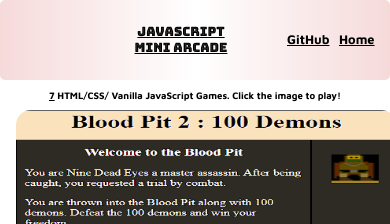
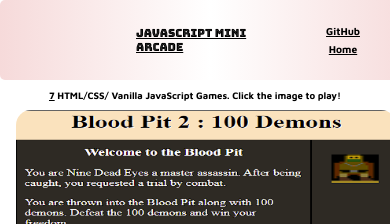
Before and after one commit to Ninedeadeyes/JavaScript-Mini-Arcade, a plain HTML site: page index.html in a window 390 px wide. Shown: the top 224 px of the page. Drawn offline with nearby package versions, Linux system fonts and the light colour scheme.

Commit message:
Add files via upload

```diff
--- a/index.html
+++ b/index.html
@@ -19,8 +19,6 @@
 
 
     <div class="headContainer">
-        <div></div>       <!--Lazy way of moving the the Title in the middle  -->
-
         <div class="mainHead  animate__animated animate__rubberBand animate__delay-1s" id="positioning" >JavaScript Mini Arcade</div>
         <ul class="main-nav">
 
--- a/style.css
+++ b/style.css
@@ -1,4 +1,3 @@
-
 
 @font-face{        /* Has to be in the same folder as css code to work  */
     src: url(fonts/BungeeInline-Regular.ttf);
@@ -34,39 +33,54 @@ a:hover {
 
 
 .headContainer{
-    display:flex;
-    position : fixed;   /*stays in the same place even if the page is scrolled */
-    background-image: linear-gradient(to right, rgb(246, 218, 218), white , rgb(246, 218, 218));
-    height: 80px;
-    align-items:center;    /*set the alignment of secondary axis (y) */
-    Z-index: 2;              /* everything hides behinder the header   */
-    top:0px;                /* so it is fixed to the sides of the page  */
-    left:0;
-    right:0;
-    justify-content: space-between;
-    width:100%;
-    border-radius:5px;
+
+  display: flex;
+  justify-content: space-between;
+  align-items: center;
+  flex-wrap: nowrap; /* prevents nav from dropping below title */
+  padding: 0 1em;
+  background-image: linear-gradient(to right, rgb(246, 218, 218), white , rgb(246, 218, 218));
+  position: fixed;
+  top: 0;
+  left: 0;
+  right: 0;
+  height: 80px;
+  z-index: 2;
+  width: 100%;
+  border-radius: 5px;
 }
 
+
 .mainHead{
-    text-align: center;
-    color: black;
-    text-decoration-line: underline;
-    font-family: Bungee;
-    font-size:1.7em;
-    text-emphasis-color: white;
-    margin-left:10px;
+  flex: 1 1 auto;
+  text-align: center;
+  font-size: clamp(1em, 4vw, 1.4em); /* scales with screen width */
+  max-width: 100%;
+  white-space: normal;
+  overflow-wrap: break-word;
+  margin: 0 auto;
+  font-family: Bungee;
+  text-decoration: underline;
+  color: black;
 }
 
 .main-nav{
-    display:flex;
-    list-style:none;
-    font-size:1em;
-    width:130px;
-    margin:5px;
+  display: flex;
+  justify-content: flex-end;
+  align-items: center;
+  gap: 0.5em;
+  flex-shrink: 0;
+  padding-right: 1em;
+  margin-left: auto; /* pushes it to the far right */
 }
 
 
+
+.link a {
+  display: inline-block;
+  min-width: 80px; /* or use max-content if you want natural width */
+  text-align: center;
+}
 
 .link{
     font-size:1.2em;
@@ -153,6 +167,8 @@ a:hover {
 }
 
 
+
+
 @viewport {
   width: 100vw; /*Sets the width of the actual viewport to the device width*/
 }
@@ -170,6 +186,16 @@ a:hover {
 
 @media(max-width:650px){      /*Reponsive design for smaller tablet and large smartphones   */
 
+
+  .mainHead {
+    font-size: 1em;
+  }
+
+  .main-nav {
+    flex-direction: column;
+    align-items: flex-end;
+    font-size: .8em;
+  }
     img{
         width: 480px;
         height: 400px;
@@ -213,7 +239,16 @@ a:hover {
 }
 
 
-@media(max-width:480px){      /*Reponsive design for smaller tablet and large smartphones   */
+
+
+@media (max-width: 480px) {
+  .mainHead {
+    font-size: .7em;
+    text-align: left;
+    margin-left: 1em;
+    margin-right: auto;
+
+  }
 
     #positioning{
 
@@ -225,18 +260,36 @@ a:hover {
         height: 300px;
     }
 
+    .grid{
+
+        font-size: .6em;
+    }
+
+
 }
 
 
 @media(max-width:360px){      /*Reponsive design for smaller tablet and large smartphones   */
 
+  .mainHead {
+    font-size: .6em;
+    text-align: left;
+    margin-left: 1em;
+    margin-right: auto;
+  }
+
     .introduction{
 
-        margin-left:20px; /*move to the left when screen is very small   */
+        margin-left:5px;
+        text-align: left
+
     }
 
-     .mainHead{
-        font-size:.8em;
+
+
+    .grid{
+
+        font-size: .6em;
     }
 
     img{
@@ -244,13 +297,5 @@ a:hover {
         height: 200px;
     }
 
-}
-
-@media(max-width:320px){      /*Reponsive design for smaller tablet and large smartphones   */
-
-    .introduction{
-
-        margin-left:40px; /*move to the left when screen is very small   */
-    }
 
 }
```
